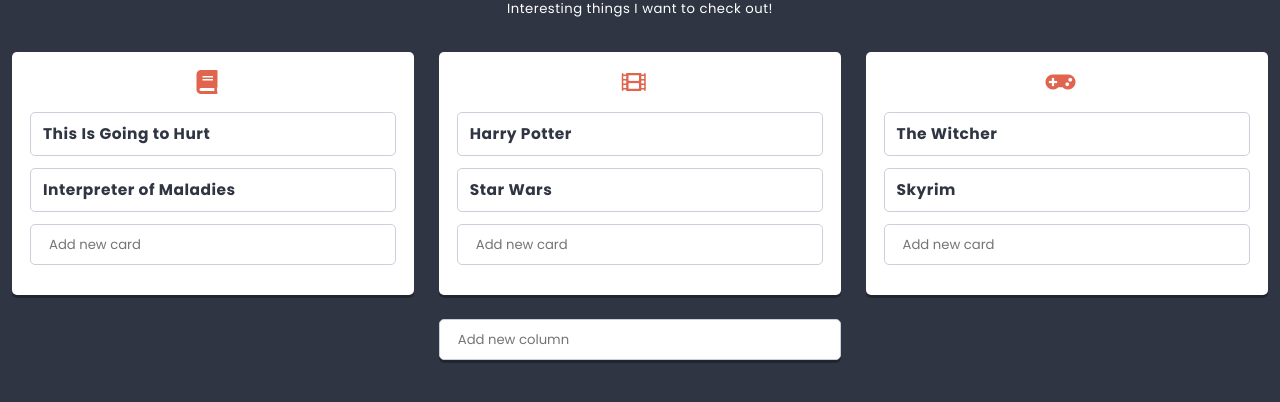
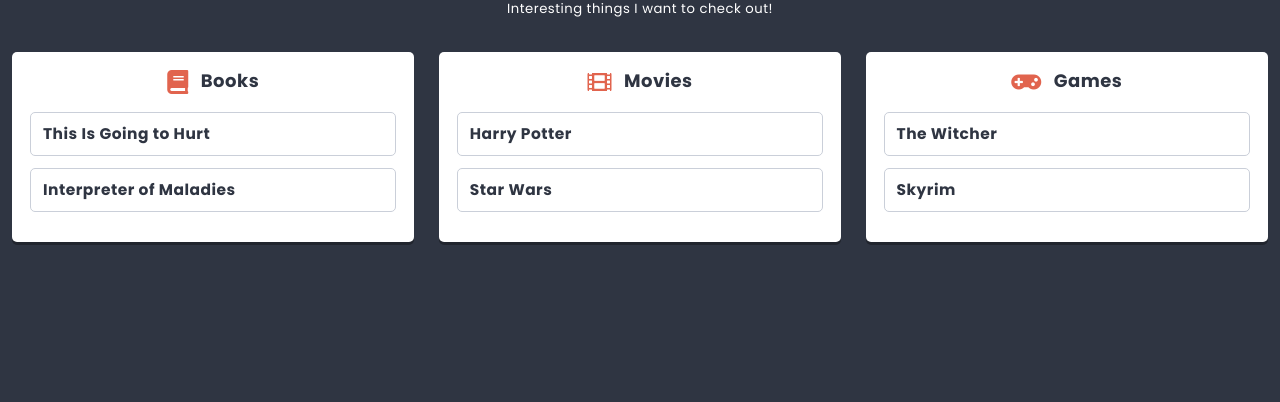
Before and after one commit to julia-kocik/react, a React app: page / in a window 1280 px wide. Shown: the part 380-782 px from the top of the page. Built offline with nearby package versions, Linux system fonts and the light colour scheme.

Commit message:
Add Redux to Card and Column

```diff
--- a/src/components/App/App.js
+++ b/src/components/App/App.js
@@ -1,17 +1,26 @@
 import React from 'react';
 import styles from './App.scss';
-import List from '../List/List';
-import {pageContents, listData} from '../../data/dataStore';
+import List from '../List/ListContainer';
+import PropTypes from 'prop-types';
+
 
 
 
 class App extends React.Component {
+  static propTypes = {
+    title: PropTypes.node,
+    subtitle: PropTypes.node,
+    lists: PropTypes.array,
+  }
   render() {
+    const {title, subtitle, lists} = this.props;
     return (
       <main className={styles.component}>
-        <h1 className={styles.title}>{pageContents.title}</h1>
-        <h2 className={styles.subtitle}>{pageContents.subtitle}</h2>
-        <List {...listData} />
+        <h1 className={styles.title}>{title}</h1>
+        <h2 className={styles.subtitle}>{subtitle}</h2>
+        {lists.map(listData => (
+          <List key={listData.id} {...listData} />
+        ))}
       </main>
     );
   }
--- /dev/null
+++ b/src/components/App/AppContainer.js
@@ -0,0 +1,10 @@
+import {connect} from 'react-redux';
+import App from './App';
+
+const mapStateToProps = state => ({
+  title: state.app.title,
+  subtitle: state.app.subtitle,
+  lists: state.lists,
+});
+
+export default connect(mapStateToProps)(App);
--- a/src/components/Card/Card.js
+++ b/src/components/Card/Card.js
@@ -8,9 +8,10 @@
       title: PropTypes.string,
     }
     render() {
+      const {title} = this.props;
       return (
         <section className={styles.component}>
-          <h3 className={styles.title}>{this.props.title}</h3>
+          <h3 className={styles.title}>{title}</h3>
         </section>
       );
     }
--- a/src/components/Column/Column.js
+++ b/src/components/Column/Column.js
@@ -3,49 +3,39 @@
 import Card from '../Card/Card.js';
 import PropTypes from 'prop-types';
 import { settings } from '../../data/dataStore';
-import Creator from '../Creator/Creator.js';
+//import Creator from '../Creator/Creator.js';
 import Icon from '../Icon/Icon.js';
 
 class Column extends React.Component {
-  state = {
-    cards: this.props.cards || [],
-  }
   static propTypes = {
     name: PropTypes.string,
     title: PropTypes.string,
     icon: PropTypes.string,
     cards: PropTypes.array,
   }
-  addCard(title) {
-    this.setState(state => (
-      {
-        cards: [
-          ...state.cards,
-          {
-            key: state.cards.length ? state.cards[state.cards.length - 1].key + 1 : 0,
-            title,
-
-          },
-        ],
-      }
-    ));
+  static defaultProps = {
+    description: settings.defaultColumnIcon,
   }
   render() {
+    const {title, icon, cards} = this.props;
     return (
       <section className={styles.component}>
         <h3 className={styles.title}>
           <span className={styles.icon}>
-            <Icon name={this.props.icon}/>
+            <Icon name={icon}/>
           </span>
+          {title}
         </h3>
         <div className={styles.card}>
-          {this.state.cards.map(({ key, ...cardProps }) => (
-            <Card key={key} {...cardProps} />
+          {cards.map(cardData => (
+            <Card key={cardData.id} {...cardData} />
           ))}
         </div>
+        {/*
         <div className={styles.creator}>
           <Creator text={settings.cardCreatorText} action={title => this.addCard(title)} />
         </div>
+          */}
       </section>
     );
   }
--- /dev/null
+++ b/src/components/Column/ColumnContainer.js
@@ -0,0 +1,11 @@
+import {connect} from 'react-redux';
+import Column from './Column';
+
+export const getCardsForColumn = ({cards}, columnId) => cards.filter(card => card.columnId == columnId);
+
+
+const mapStateToProps = (state, props) => ({
+  cards: getCardsForColumn(state, props.id),
+});
+
+export default connect(mapStateToProps)(Column);
--- a/src/components/List/List.js
+++ b/src/components/List/List.js
@@ -1,17 +1,14 @@
 import React from 'react';
 import styles from './List.scss';
 import Hero from '../Hero/Hero';
-import Column from '../Column/Column';
+import Column from '../Column/ColumnContainer';
 import PropTypes from 'prop-types';
 import {settings} from '../../data/dataStore';
 import ReactHtmlParser from 'react-html-parser';
-import Creator from '../Creator/Creator';
+//import Creator from '../Creator/Creator';
 
 
 class List extends React.Component {
-    state = {
-      columns: this.props.columns || [],
-    }
     static propTypes = {
       title: PropTypes.node.isRequired,
       description: PropTypes.node,
@@ -21,36 +18,25 @@
     static defaultProps = {
       description: settings.defaultListDescription,
     }
-    addColumn(title){
-      this.setState(state => (
-        {
-          columns: [
-            ...state.columns,
-            {
-              key: state.columns.length ? state.columns[state.columns.length-1].key+1 : 0,
-              title,
-              icon: 'list-alt',
-              cards: [],
-            },
-          ],
-        }
-      ));
-    }
     render() {
+      const {title, image, description, columns} = this.props;
       return (
         <section className={styles.component}>
-          <Hero titleText={this.props.title} imageSrc={this.props.image}/>
+          <Hero titleText={title} imageSrc={image}/>
           <div className={styles.description}>
-            {ReactHtmlParser(this.props.description)}
+            {ReactHtmlParser(description)}
           </div>
+
           <div className={styles.columns}>
-            {this.state.columns.map(({key, ...columnProps}) => (
-              <Column key={key} {...columnProps} />
+            {columns.map(columnData => (
+              <Column key={columnData.id} {...columnData} />
             ))}
           </div>
+          {/*
           <div className={styles.creator}>
             <Creator text={settings.columnCreatorText} action={title => this.addColumn(title)}/>
           </div>
+            */}
         </section>
       );
     }
--- /dev/null
+++ b/src/components/List/ListContainer.js
@@ -0,0 +1,11 @@
+import {connect} from 'react-redux';
+import List from './List';
+
+export const getColumnsForList = ({columns}, listId) => columns.filter(column => column.listId == listId);
+
+
+const mapStateToProps = (state, props) => ({
+  columns: getColumnsForList(state, props.id),
+});
+
+export default connect(mapStateToProps)(List);
--- a/src/index.js
+++ b/src/index.js
@@ -2,7 +2,7 @@
 import './styles/normalize.scss';
 import './styles/global.scss';
 import ReactDOM from 'react-dom';
-import App from './components/App/App';
+import App from './components/App/AppContainer';
 import { Provider } from 'react-redux';
 import store from '../redux/store';
 
```
